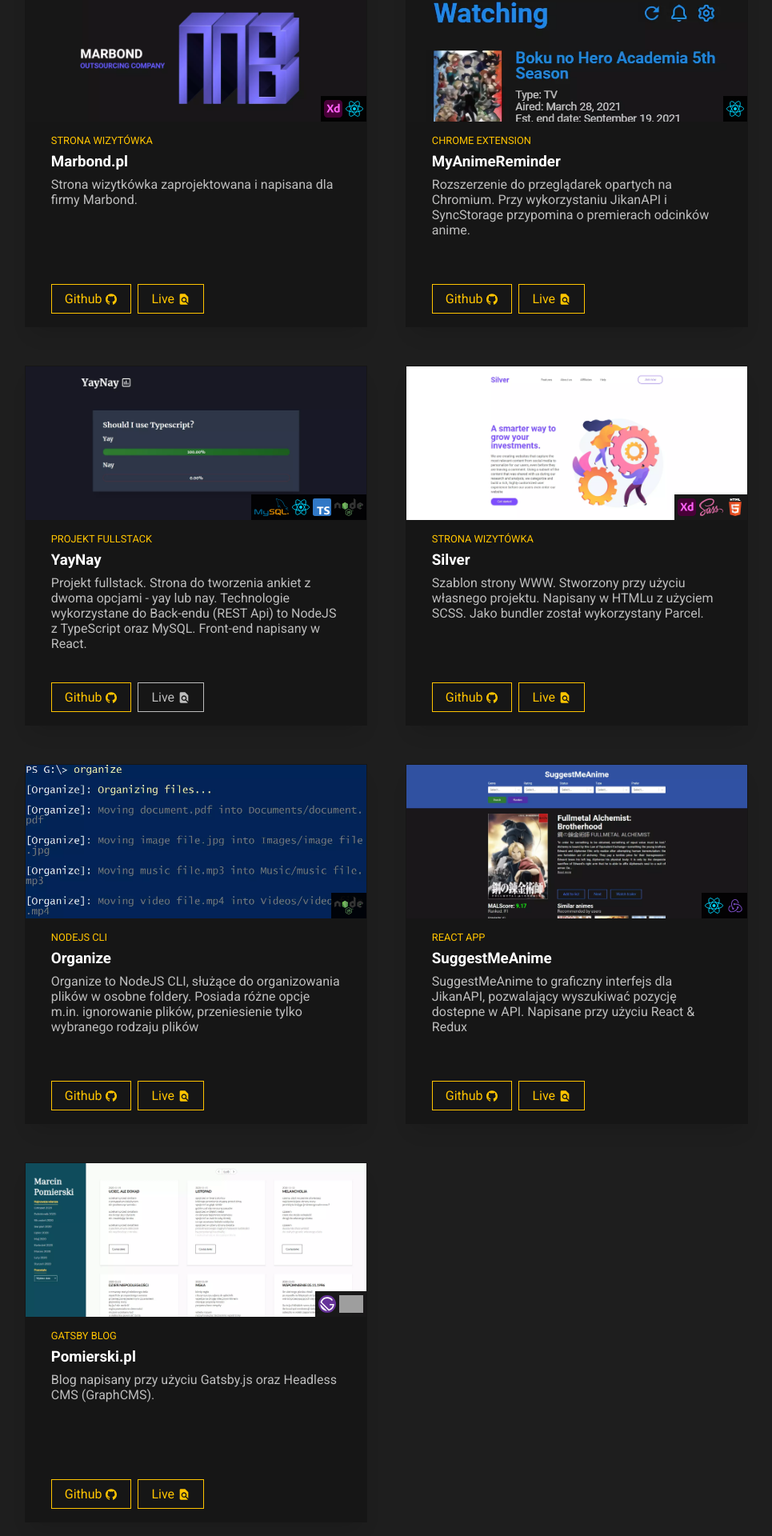
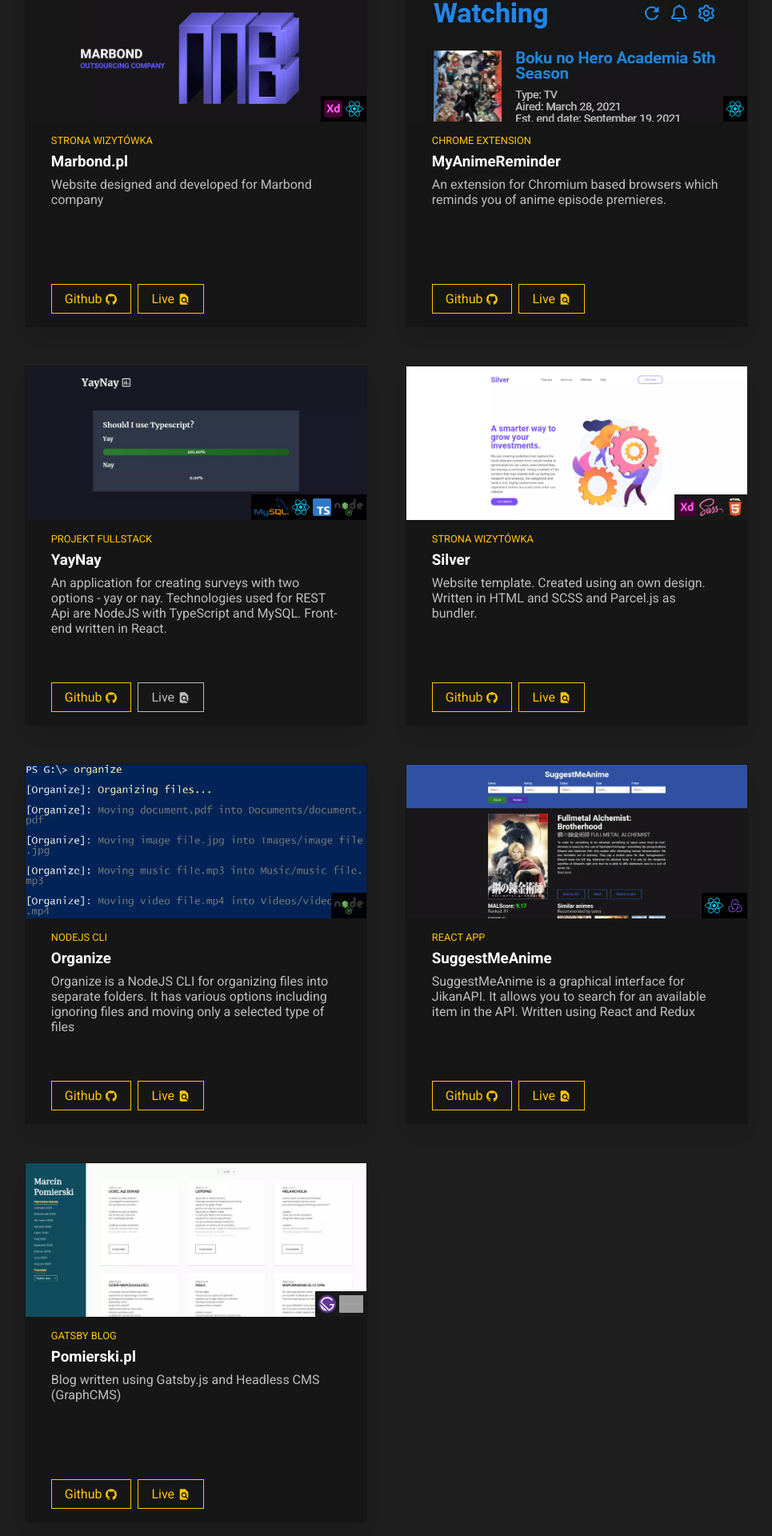
Before and after one commit to Pomierski/portfolio, a React (Create React App) app: page / in a window 1280 px wide. Shown: the part 2065-3985 px from the top of the page at 80% size, without its empty margins (157-1122 px from the left). Built offline with nearby package versions, Linux system fonts and the light colour scheme; grey boxes are pictures that could not be loaded.

Commit message:
feat: add projects translations

```diff
--- a/src/i18n.ts
+++ b/src/i18n.ts
@@ -3,6 +3,7 @@
 import * as aboutTranslations from "./sections/About/translations/index.json";
 import * as contactTranslations from "./sections/ContactCard/translations/index.json";
 import * as heroTranslations from "./sections/Hero/translations/index.json";
+import * as projectsTranslations from "./sections/Projects/translations/index.json";
 
 i18n
   .use(initReactI18next) // passes i18n down to react-i18next
@@ -17,6 +18,7 @@
           contact: contactTranslations.pl,
           about: aboutTranslations.pl,
           hero: heroTranslations.pl,
+          projects: projectsTranslations.pl,
         },
       },
       en: {
@@ -24,6 +26,7 @@
           contact: contactTranslations.en,
           about: aboutTranslations.en,
           hero: heroTranslations.en,
+          projects: projectsTranslations.en,
         },
       },
     },
--- a/src/sections/Projects/Projects.tsx
+++ b/src/sections/Projects/Projects.tsx
@@ -4,75 +4,71 @@
 import Card from "../../components/Card";
 import Heading from "../../components/Heading/Heading";
 import Section from "../../components/Section";
+import i18n from "../../i18n";
 import icons from "../../utility/icons";
 import projectImage from "../../utility/projectImage";
 
 const cards = [
   {
     title: "Marbond.pl",
-    subTitle: "Strona wizytówka",
+    subTitle: i18n.t("projects.marbond.subTitle"),
     previewImg: projectImage.marbond,
     icons: [icons.adobeXD, icons.react],
-    content: `Strona wizytkówka zaprojektowana i napisana dla firmy Marbond.`,
+    content: i18n.t("projects.marbond.content"),
     repoUrl: "https://github.com/Pomierski/Marbond",
     liveUrl: "https://marbond.pl/",
   },
   {
     title: "MyAnimeReminder",
-    subTitle: "Chrome Extension",
+    subTitle: i18n.t("projects.myAnimeReminder.subTitle"),
     previewImg: projectImage.myAnimeReminder,
     icons: [icons.react],
-    content: `Rozszerzenie do przeglądarek opartych na Chromium. Przy wykorzystaniu JikanAPI i
-    SyncStorage przypomina o premierach odcinków anime.`,
+    content: i18n.t("projects.myAnimeReminder.content"),
     repoUrl: "https://github.com/Pomierski/MyAnimeReminder",
     liveUrl:
       "https://chrome.google.com/webstore/detail/myanimereminder/ncdghgolehhmfedjdbicgdbedefglbfk",
   },
   {
     title: "YayNay",
-    subTitle: "Projekt fullstack",
+    subTitle: i18n.t("projects.yayNay.subTitle"),
     previewImg: projectImage.yayNay,
     icons: [icons.mysql, icons.react, icons.ts, icons.nodejs],
-    content: `Projekt fullstack. Strona do tworzenia ankiet z dwoma opcjami - yay lub nay.
-    Technologie wykorzystane do Back-endu (REST Api) to NodeJS z TypeScript oraz MySQL. Front-end napisany w React.`,
+    content: i18n.t("projects.yayNay.content"),
     repoUrl: "https://github.com/Pomierski/yaynay",
   },
   {
     title: "Silver",
-    subTitle: "Strona wizytówka",
+    subTitle: i18n.t("projects.silver.subTitle"),
     previewImg: projectImage.silver,
     icons: [icons.adobeXD, icons.sass, icons.html5],
-    content: `Szablon strony WWW. Stworzony przy użyciu własnego projektu. Napisany w HTMLu z użyciem SCSS.
-    Jako bundler został wykorzystany Parcel.`,
+    content: i18n.t("projects.silver.content"),
     repoUrl: "https://github.com/Pomierski/website-template",
     liveUrl: "https://pomierski.github.io/website-template",
   },
   {
     title: "Organize",
-    subTitle: "NodeJS CLI",
+    subTitle: i18n.t("projects.organize.subTitle"),
     previewImg: projectImage.organize,
     icons: [icons.nodejs],
-    content: `Organize to NodeJS CLI, służące do organizowania plików w osobne foldery.
-    Posiada różne opcje m.in. ignorowanie plików, przeniesienie tylko wybranego rodzaju plików`,
+    content: i18n.t("projects.organize.content"),
     repoUrl: "https://github.com/Pomierski/organize",
     liveUrl: "https://github.com/Pomierski/organize",
   },
   {
     title: "SuggestMeAnime",
-    subTitle: "React app",
+    subTitle: i18n.t("projects.suggestMeAnime.subTitle"),
     previewImg: projectImage.suggestMeAnime,
     icons: [icons.react, icons.redux],
-    content: `SuggestMeAnime to graficzny interfejs dla JikanAPI, pozwalający wyszukiwać pozycję dostepne w API.
-    Napisane przy użyciu React & Redux`,
+    content: i18n.t("projects.suggestMeAnime.content"),
     repoUrl: "https://github.com/Pomierski/SuggestMeAnime",
     liveUrl: "https://pomierski.github.io/SuggestMeAnime",
   },
   {
     title: "Pomierski.pl",
-    subTitle: "Gatsby blog",
+    subTitle: i18n.t("projects.pomierski.subTitle"),
     previewImg: projectImage.pomierskiBlog,
     icons: [icons.gatsby, icons.graphql],
-    content: `Blog napisany przy użyciu Gatsby.js oraz Headless CMS (GraphCMS).`,
+    content: i18n.t("projects.pomierski.content"),
     repoUrl: "https://github.com/Pomierski/marcin-pomierski-wiersze",
     liveUrl: "http://www.pomierski.pl/",
   },
--- /dev/null
+++ b/src/sections/Projects/translations/index.json
@@ -0,0 +1,62 @@
+{
+  "pl": {
+    "marbond": {
+      "subTitle": "Strona wizytówka",
+      "content": "Strona wizytkówka. Zaprojektowana i napisana dla firmy Marbond."
+    },
+    "myAnimeReminder": {
+      "subTitle": "Chrome extension",
+      "content": "Rozszerzenie do przeglądarek opartych na Chromium. Przy wykorzystaniu JikanAPI i SyncStorage przypomina o premierach odcinków anime."
+    },
+    "silver": {
+      "subTitle": "Strona wizytówka",
+      "content": "Szablon strony WWW. Stworzony przy użyciu własnego projektu. Napisany w HTMLu z użyciem SCSS. Jako bundler został wykorzystany Parcel."
+    },
+    "organize": {
+      "subTitle": "NodeJS CLI",
+      "content": "Organize to NodeJS CLI, służące do organizowania plików w osobne foldery. Posiada różne opcje m.in. ignorowanie plików, przeniesienie tylko wybranego rodzaju plików"
+    },
+    "suggestMeAnime": {
+      "subTitle": "React App",
+      "content": "SuggestMeAnime to graficzny interfejs dla JikanAPI. Pozwala wyszukiwać dostepne pozycję w API. Napisane przy użyciu React i Redux"
+    },
+    "pomierski": {
+      "subTitle": "Gatsby blog",
+      "content": "Blog napisany przy użyciu Gatsby.js oraz Headless CMS (GraphCMS)"
+    },
+    "yayNay": {
+      "subTitle": "Projekt fullstack",
+      "content": "Aplikacja do tworzenia ankiet z dwoma opcjami - yay lub nay. Technologie wykorzystane do REST Api to NodeJS z TypeScript oraz MySQL. Front-end napisany w React."
+    }
+  },
+  "en": {
+    "marbond": {
+      "subTitle": "Strona wizytówka",
+      "content": "Website designed and developed for Marbond company"
+    },
+    "myAnimeReminder": {
+      "subTitle": "Chrome extension",
+      "content": "An extension for Chromium based browsers which reminds you of anime episode premieres."
+    },
+    "silver": {
+      "subTitle": "Strona wizytówka",
+      "content": "Website template. Created using an own design. Written in HTML and SCSS and Parcel.js as bundler."
+    },
+    "organize": {
+      "subTitle": "NodeJS CLI",
+      "content": "Organize is a NodeJS CLI for organizing files into separate folders. It has various options including ignoring files and moving only a selected type of files"
+    },
+    "suggestMeAnime": {
+      "subTitle": "React App",
+      "content": "SuggestMeAnime is a graphical interface for JikanAPI. It allows you to search for an available item in the API. Written using React and Redux"
+    },
+    "pomierski": {
+      "subTitle": "Gatsby blog",
+      "content": "Blog written using Gatsby.js and Headless CMS (GraphCMS)"
+    },
+    "yayNay": {
+      "subTitle": "Projekt fullstack",
+      "content": "An application for creating surveys with two options - yay or nay. Technologies used for REST Api are NodeJS with TypeScript and MySQL. Front-end written in React."
+    }
+  }
+}
```
